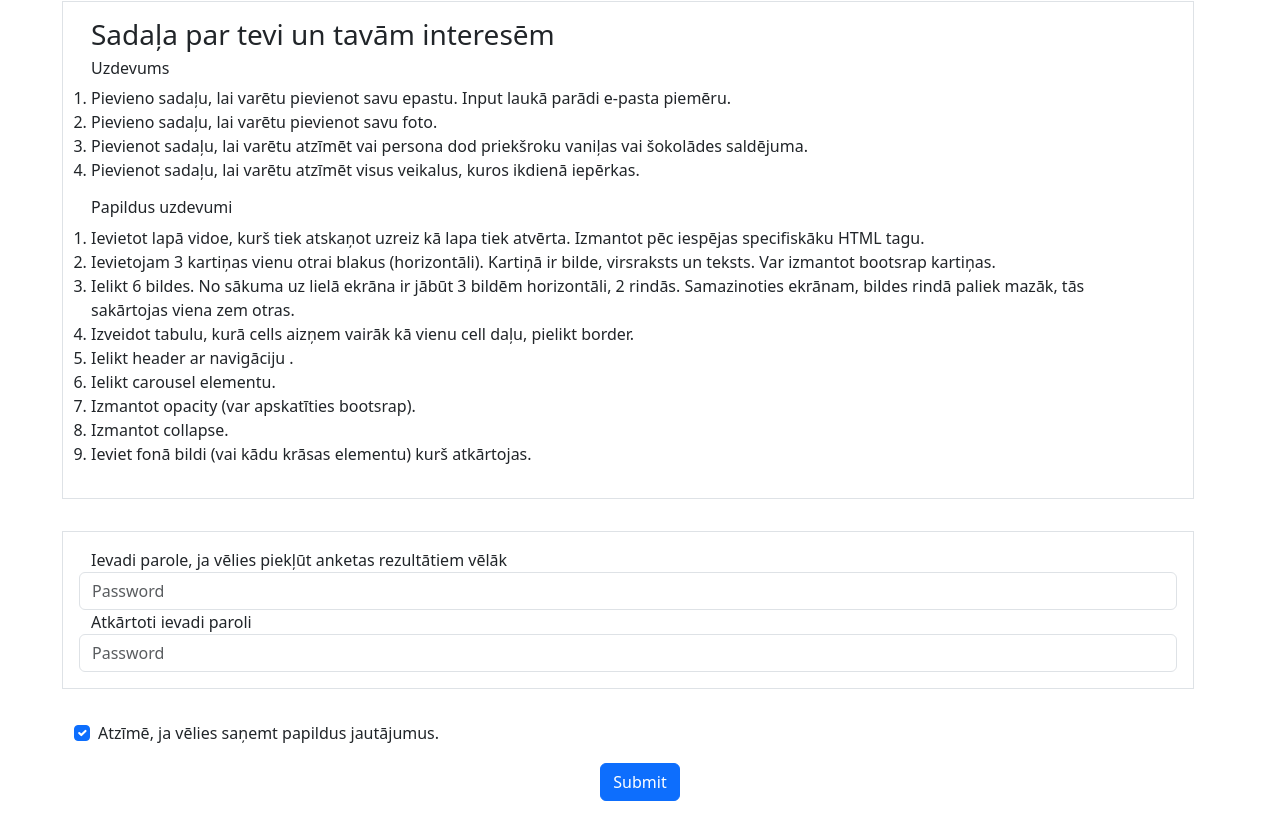
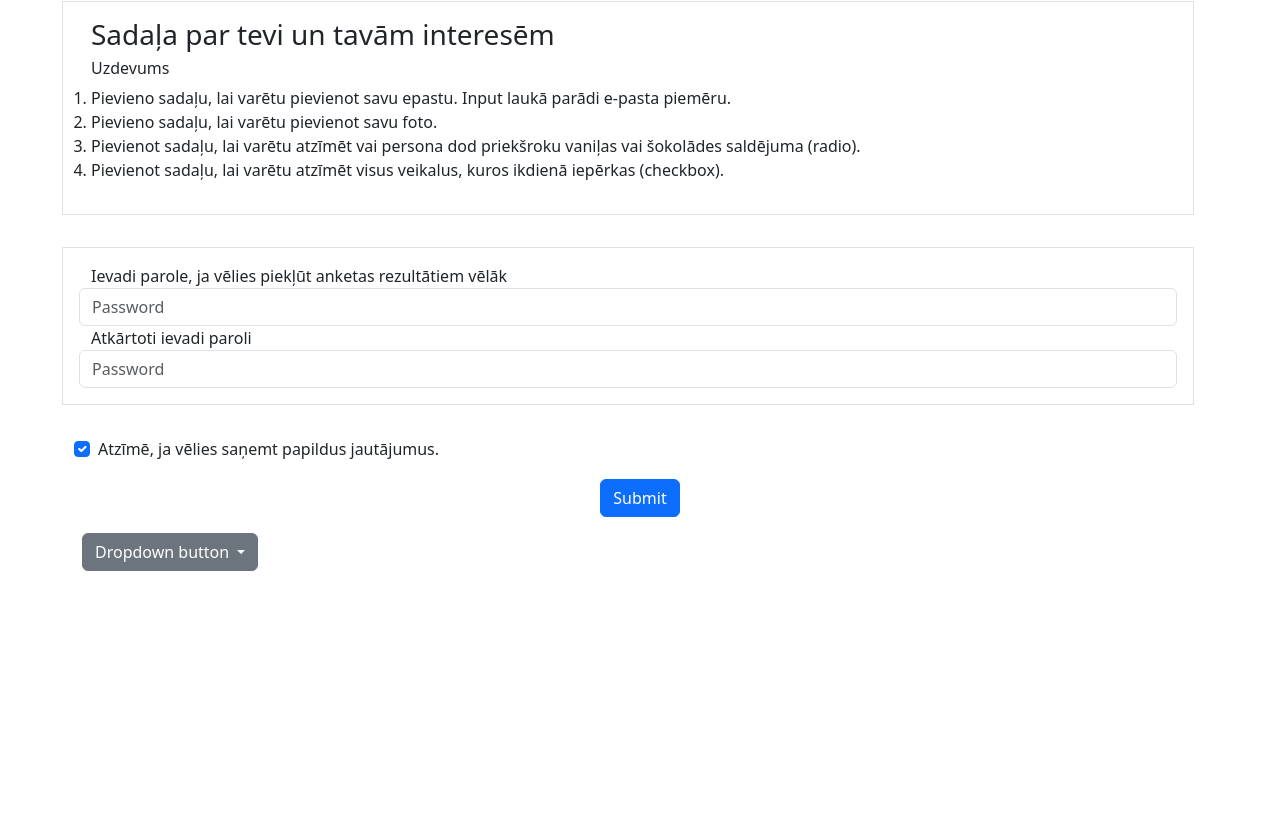
Before and after one commit to zannasah/Bootstrap, a plain HTML site: page index.html in a window 1280 px wide. Shown: the part 859-1698 px from the top of the page. After the commit the page ends 1478 px from the top, so only its background shows below. Drawn offline with nearby package versions, Linux system fonts and the light colour scheme.

Commit message:
added readme.md

```diff
--- a/index.html
+++ b/index.html
@@ -6,6 +6,7 @@
   <meta name='viewport' content='width=device-width, initial-scale=1'>
   <link href="https://cdn.jsdelivr.net/npm/bootstrap@5.3.0/dist/css/bootstrap.min.css" rel="stylesheet">
   <title>Bootstrap form</title>
+  <script src="https://cdn.jsdelivr.net/npm/bootstrap@5.3.0/dist/js/bootstrap.bundle.min.js"></script>
   <script>
     function validateForm() {
       const form = document.getElementById('survey');
@@ -65,38 +66,8 @@
         <ol>
           <li>Pievieno sadaļu, lai varētu pievienot savu epastu. Input laukā parādi e-pasta piemēru.</li>
           <li>Pievieno sadaļu, lai varētu pievienot savu foto.</li>
-          <li>Pievienot sadaļu, lai varētu atzīmēt vai persona dod priekšroku vaniļas vai šokolādes saldējuma.</li>
-          <li>Pievienot sadaļu, lai varētu atzīmēt visus veikalus, kuros ikdienā iepērkas.</li>
-        </ol>
-        <h6>Papildus uzdevumi</h6>
-        <ol>
-          <li>Ievietot lapā vidoe, kurš tiek atskaņot uzreiz kā lapa tiek atvērta. Izmantot pēc iespējas specifiskāku
-            HTML
-            tagu.
-          </li>
-          <li>
-            Ievietojam 3 kartiņas vienu otrai blakus (horizontāli). Kartiņā ir bilde, virsraksts un teksts. Var izmantot
-            bootsrap kartiņas.
-          </li>
-          <li>Ielikt 6 bildes. No sākuma uz lielā ekrāna ir jābūt 3 bildēm horizontāli, 2 rindās. Samazinoties ekrānam,
-            bildes rindā paliek mazāk, tās sakārtojas viena zem otras.
-          </li>
-          <li>
-            Izveidot tabulu, kurā cells aizņem vairāk kā vienu cell daļu, pielikt border.
-          </li>
-          <li>
-            Ielikt header ar navigāciju .
-          </li>
-          <li>
-            Ielikt carousel elementu.
-          </li>
-          <li>Izmantot opacity (var apskatīties bootsrap).</li>
-          <li>
-            Izmantot collapse.
-          </li>
-          <li>
-            Ieviet fonā bildi (vai kādu krāsas elementu) kurš atkārtojas.
-          </li>
+          <li>Pievienot sadaļu, lai varētu atzīmēt vai persona dod priekšroku vaniļas vai šokolādes saldējuma (radio).</li>
+          <li>Pievienot sadaļu, lai varētu atzīmēt visus veikalus, kuros ikdienā iepērkas (checkbox).</li>
         </ol>
       </div>
 
@@ -118,6 +89,18 @@
         <button type="submit" class="btn btn-primary d-flex justify-content-center"
           onclick="validateForm()">Submit</button>
       </div>
+
+      <div class="dropdown">
+        <button class="btn btn-secondary dropdown-toggle" type="button" data-bs-toggle="dropdown" aria-expanded="false">
+          Dropdown button
+        </button>
+        <ul class="dropdown-menu">
+          <li>Action</li>
+          <li>Another action</li>
+          <li>Something else here</li>
+        </ul>
+      </div>
+
     </form>
   </div>
 
```
Also changed, not shown: 1 other file.
